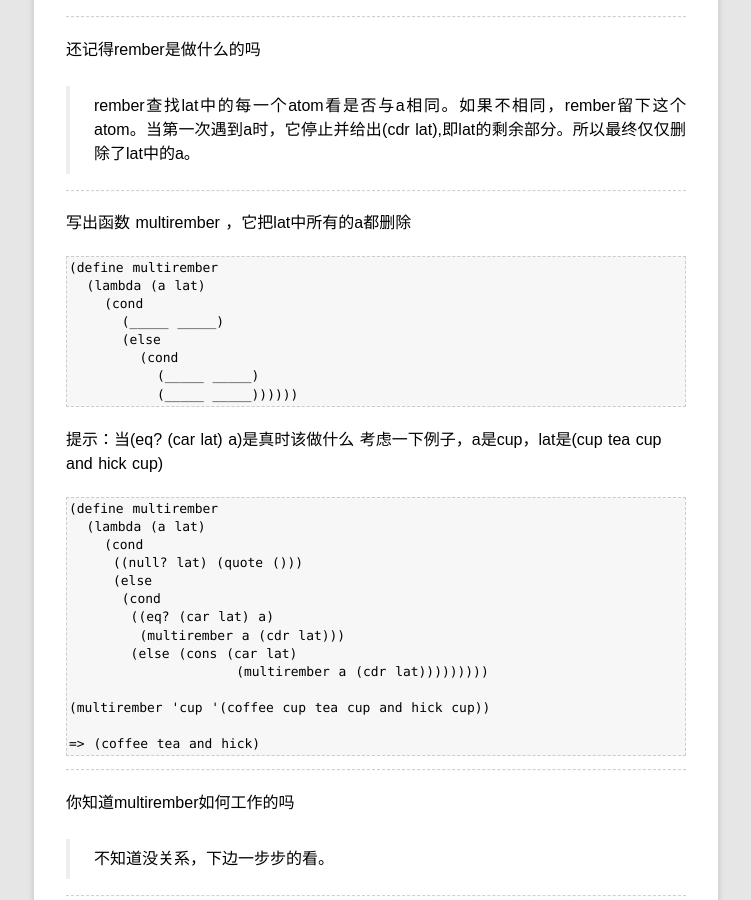
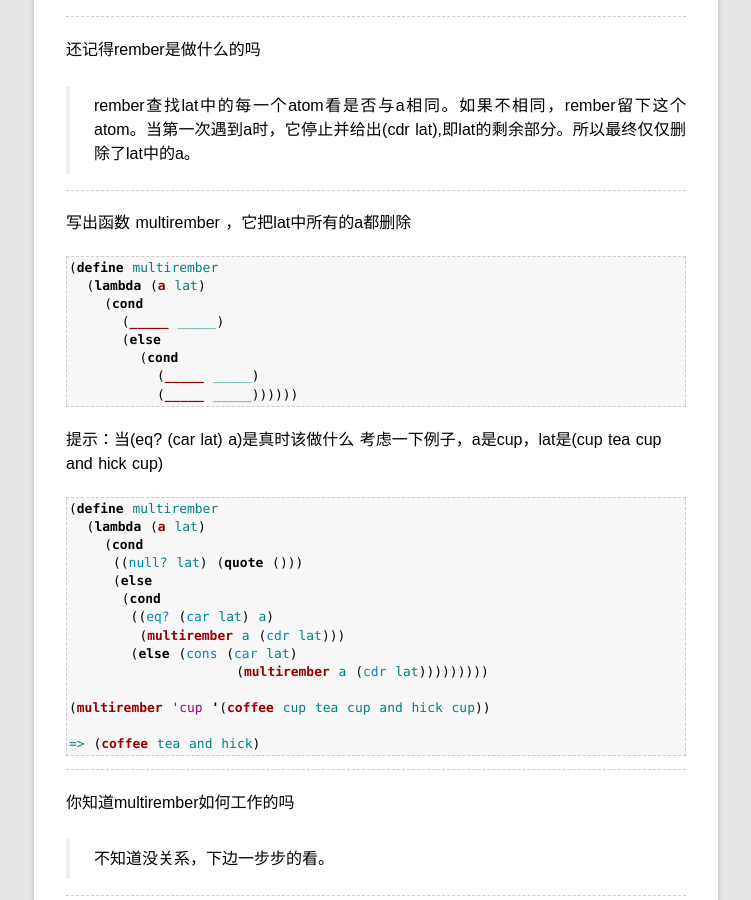
Before and after one commit to rhuichao/uternet.github.io, a Jekyll site: the page built from TLS/03.md, in a window 1280 px wide and 900 px high, scrolled down 17504 px. Shown: the whole window, without its empty margins (264-1015 px from the left). Built offline with Jekyll 4.4.1, drawn with Linux system fonts in a browser that asks for light colours; some web fonts are replaced; Markdown is read by kramdown in place of the engine named in the settings; some of the changed text lies outside the part shown.

Commit message:
new document posted

````diff
--- a/TLS/03.md
+++ b/TLS/03.md
@@ -932,7 +932,7 @@
 
 写出函数 multirember ，它把lat中所有的a都删除
 
-```
+```scheme
 (define multirember
   (lambda (a lat)
     (cond
@@ -947,7 +947,7 @@
 考虑一下例子，a是cup，lat是(cup tea cup and hick cup)
 
 
-```
+```scheme
 (define multirember
   (lambda (a lat)
     (cond
````
Also changed, not shown: other parts of TLS/03.md (+1 -1 lines).
